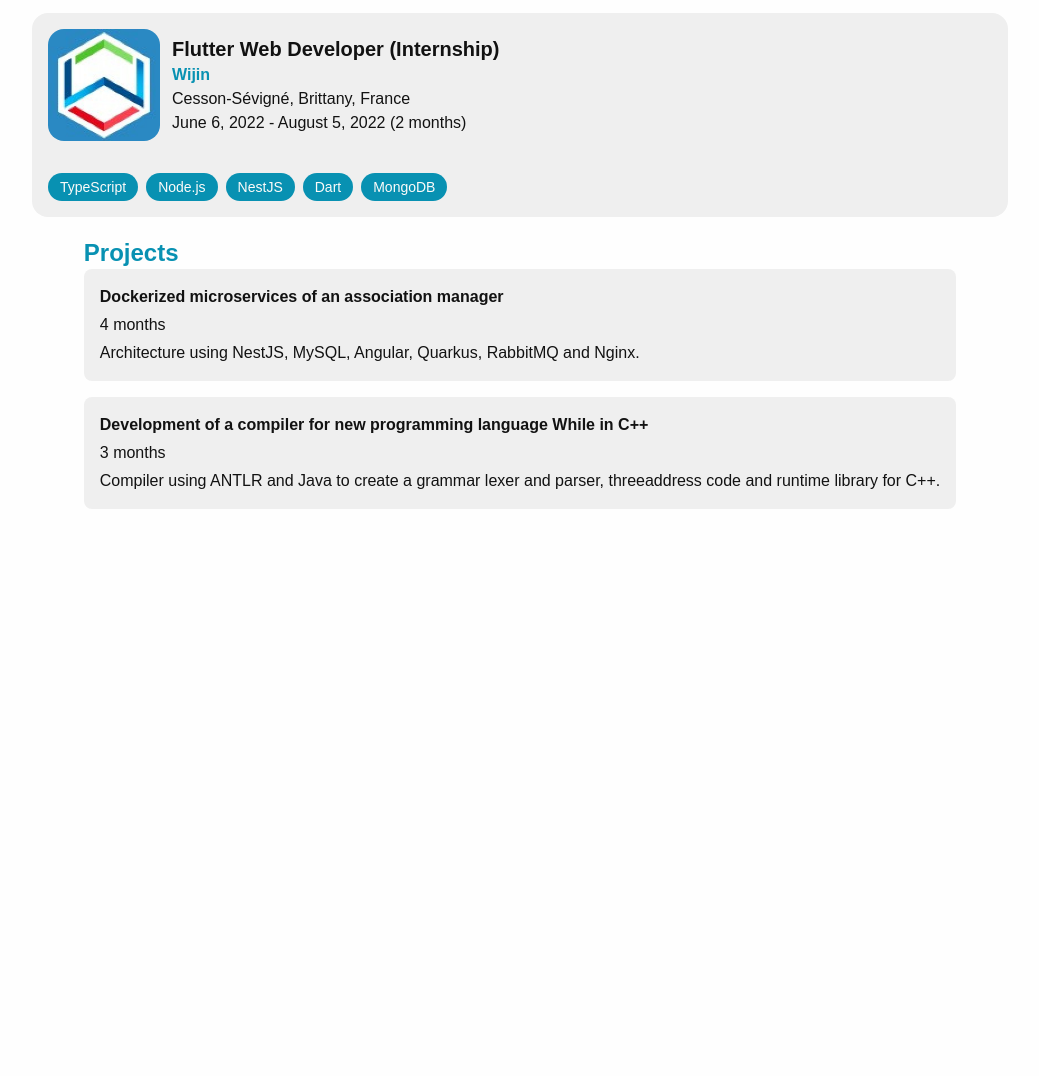
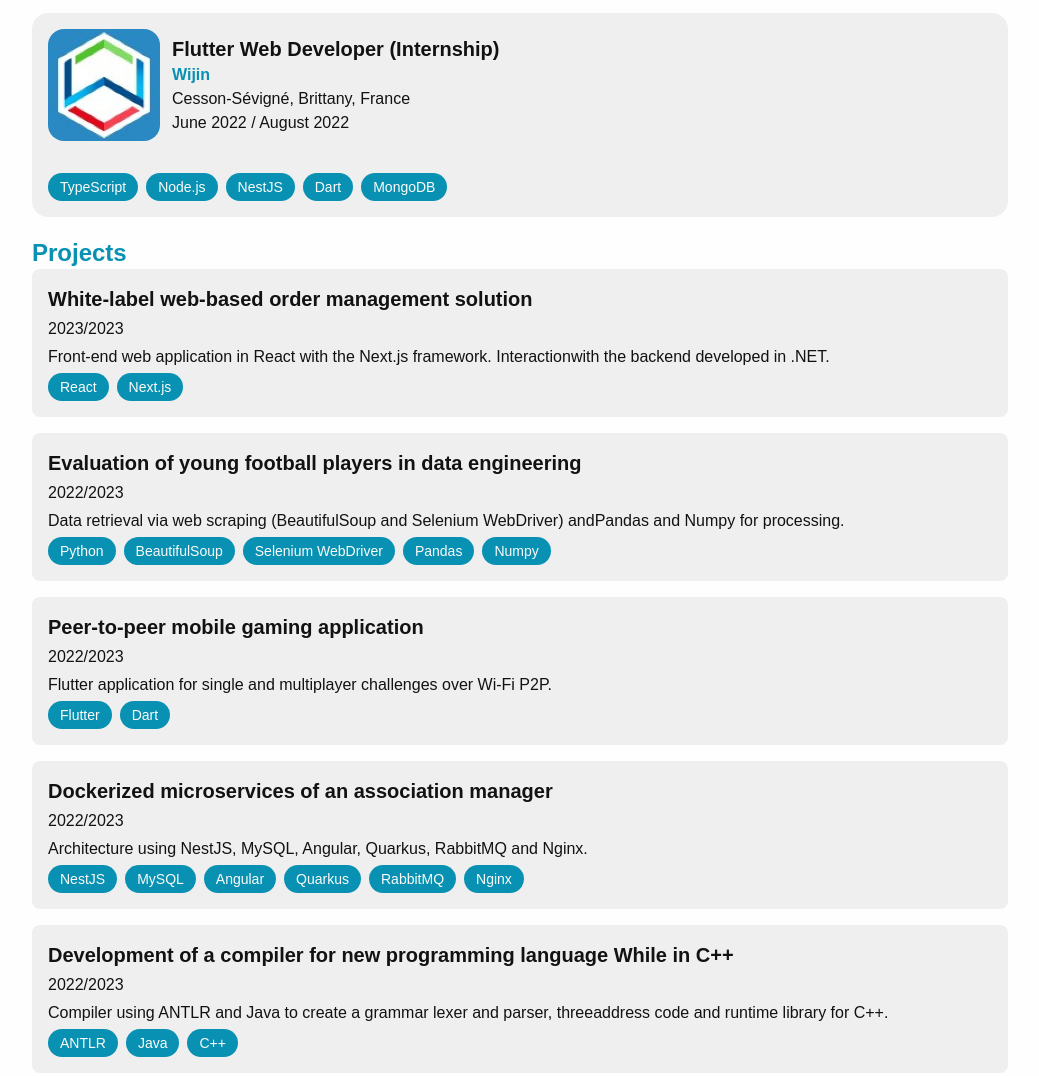
Before and after one commit to Unstery/unstery.github.io, an Astro site: page / in a window 1280 px wide. Shown: the part 639-1715 px from the top of the page, without its empty margins (120-1159 px from the left). Before the commit the page ends 1172 px from the top, so only its background shows below. Built offline with nearby package versions, Linux system fonts and the light colour scheme; Astro itself is replaced by a stand-in of ours.

Commit message:
create date hook

```diff
--- a/src/api/data/portfolio-data-en.json
+++ b/src/api/data/portfolio-data-en.json
@@ -77,16 +77,67 @@
             "title": "Projects",
             "entities": [
                 {
+                    "title": "White-label web-based order management solution",
+                    "startDate": "2023-01-01",
+                    "endDate": "2023-01-01",
+                    "description": "Front-end web application in React with the Next.js framework. Interactionwith the backend developed in .NET.",
+                    "skills": [
+                        "React", "Next.js"
+                    ]
+                },
+                {
+                    "title": "Evaluation of young football players in data engineering",
+                    "startDate": "2022-01-01",
+                    "endDate": "2023-01-01",
+                    "description": "Data retrieval via web scraping (BeautifulSoup and Selenium WebDriver) andPandas and Numpy for processing.",
+                    "skills": [
+                        "Python", "BeautifulSoup", "Selenium WebDriver", "Pandas", "Numpy"
+                    ]
+                },
+                {
+                    "title": "Peer-to-peer mobile gaming application",
+                    "startDate": "2022-01-01",
+                    "endDate": "2023-01-01",
+                    "description": "Flutter application for single and multiplayer challenges over Wi-Fi P2P.",
+                    "skills": [
+                        "Flutter", "Dart"
+                    ]
+                },
+                {
                     "title": "Dockerized microservices of an association manager",
-                    "date": "2022/2023",
-                    "duration": "4 months",
-                    "description": "Architecture using NestJS, MySQL, Angular, Quarkus, RabbitMQ and Nginx."
+                    "startDate": "2022-01-01",
+                    "endDate": "2023-01-01",
+                    "description": "Architecture using NestJS, MySQL, Angular, Quarkus, RabbitMQ and Nginx.",
+                    "skills": [
+                        "NestJS", "MySQL", "Angular", "Quarkus", "RabbitMQ", "Nginx"
+                    ]
                 },
                 {
                     "title": "Development of a compiler for new programming language While in C++",
-                    "date": "2022/2023",
-                    "duration": "3 months",
-                    "description": "Compiler using ANTLR and Java to create a grammar lexer and parser, threeaddress code and runtime library for C++."
+                    "startDate": "2022-01-01",
+                    "endDate": "2023-01-01",
+                    "description": "Compiler using ANTLR and Java to create a grammar lexer and parser, threeaddress code and runtime library for C++.",
+                    "skills": [
+                        "ANTLR", "Java", "C++"
+                    ]
+                },
+                {
+                    "title": "Creation of a web application for managing training schedules",
+                    "startDate": "2022-01-01",
+                    "endDate": "2022-01-01",
+                    "description": "Frontend web application in Flutter/Dart, API in NodeJS with the NestJSframework and database hosted in MongoDB.",
+                    "skills": [
+                        "Flutter", "Dart", "NodeJS", "NestJS", "MongoDB"
+                    ]
+                },
+                {
+                    "title": "Mobile application for signposting and cleaning up illegal dumping",
+                    "startDate": "2021-01-01",
+                    "endDate": "2021-01-01",
+                    "description": "Android development in Java/XML with Android Studio and Visual Studio Codetools. Hosting of our database in Firebase.",
+                    "skills": [
+                        "Java", "XML", "Firebase"
+                    ]
                 }
             ]
         }
--- a/src/api/data/portfolio-data-fr.json
+++ b/src/api/data/portfolio-data-fr.json
@@ -77,16 +77,67 @@
             "title": "Projets",
             "entities": [
                 {
+                    "title": "Solution web de gestion des commandes sous marque blanche",
+                    "startDate": "2023-01-01",
+                    "endDate": "2023-01-01",
+                    "description": "Application web frontend en React avec le framework Next.js. Interaction avecle backend développé en .NET.",
+                    "skills": [
+                        "React", "Next.js"
+                    ]
+                },
+                {
+                    "title": "Évaluation des jeunes joueurs de football en data",
+                    "startDate": "2022-01-01",
+                    "endDate": "2023-01-01",
+                    "description": "Récupération des données via web scraping (BeautifulSoup et SeleniumWebDriver) et Pandas et Numpy pour le traitement.",
+                    "skills": [
+                        "Python", "BeautifulSoup", "Selenium WebDriver", "Pandas", "Numpy"
+                    ]
+                },
+                {
+                    "title": "Application de jeux mobile en pair-à-pair",
+                    "startDate": "2022-01-01",
+                    "endDate": "2023-01-01",
+                    "description": "Application Flutter pour des défis solo et multijoueur en Wi-Fi Peer-to-Peer.",
+                    "skills": [
+                        "Flutter", "Dart"
+                    ]
+                },
+                {
                     "title": "Microservices dockerisés d'un gestionnaire d'association",
-                    "date": "2022/2023",
-                    "duration": "4 mois",
-                    "description": "Architecture utilisant NestJS, MySQL, Angular, Quarkus, RabbitMQ et Nginx."
+                    "startDate": "2022-01-01",
+                    "endDate": "2023-01-01",
+                    "description": "Architecture utilisant NestJS, MySQL, Angular, Quarkus, RabbitMQ et Nginx.",
+                    "skills": [
+                        "NestJS", "MySQL", "Angular", "Quarkus", "RabbitMQ", "Nginx"
+                    ]
                 },
                 {
                     "title": "Compilateur pour un nouveau langage de programmation While en C++",
-                    "date": "2022/2023",
-                    "duration": "3 mois",
-                    "description": "Compilateur utilisant ANTLR et Java pour créer un lexer et un parser de grammaire, un code 3 adresses et une bibliothèque d'exécution pour C++."
+                    "startDate": "2022-01-01",
+                    "endDate": "2023-01-01",
+                    "description": "Compilateur utilisant ANTLR et Java pour créer un lexer et un parser de grammaire, un code 3 adresses et une bibliothèque d'exécution pour C++.",
+                    "skills": [
+                        "ANTLR", "Java", "C++"
+                    ]
+                },
+                {
+                    "title": "Application web de gestion des plannings de formation",
+                    "startDate": "2022-01-01",
+                    "endDate": "2022-01-01",
+                    "description": "Application web frontend en Flutter/Dart, API en NodeJS avec le frameworkNestJS et base de données hébergée sous MongoDB.",
+                    "skills": [
+                        "Flutter", "Dart", "NodeJS", "NestJS", "MongoDB"
+                    ]
+                },
+                {
+                    "title": "Application mobile de signalisation et de nettoyage de dépôts sauvages",
+                    "startDate": "2021-01-01",
+                    "endDate": "2021-01-01",
+                    "description": "Développement Android en Java/XML avec les outils Android Studio et VisualStudio Code. Hébergement de notre base de données sous Firebase.",
+                    "skills": [
+                        "Java", "XML", "Firebase"
+                    ]
                 }
             ]
         }
--- a/src/api/models/education-entity.model.ts
+++ b/src/api/models/education-entity.model.ts
@@ -2,7 +2,7 @@ export interface EducationEntity {
   school: string,
   degree: string,
   speciality: string,
-  startDate: string,
-  endDate: string,
+  startDate: Date,
+  endDate: Date,
   image: string,
 }
--- a/src/api/models/project-entity.models.ts
+++ b/src/api/models/project-entity.models.ts
@@ -1,6 +1,8 @@
 export interface ProjectEntity {
   title: string,
-  date: string,
-  duration: string,
+  startDate: Date,
+  endDate: Date,
   description: string,
+  images?: string[],
+  skills: string[]
 }
--- a/src/components/education/education-item.component.tsx
+++ b/src/components/education/education-item.component.tsx
@@ -5,10 +5,28 @@ interface EducationItemProps {
   entity: EducationEntity
 }
 
+const getEducationDate = (
+  startDateString: Date,
+  endDateString: Date,
+  formatDate: (date: Date, options: Intl.DateTimeFormatOptions) => string,
+) => {
+  const options: Intl.DateTimeFormatOptions = { year: 'numeric' };
+  const startDate = new Date(startDateString);
+  const endDate = new Date(endDateString);
+  const startFormattedDate = formatDate(startDate, options);
+  const endFormattedate = formatDate(endDate, options);
+
+  return `${startFormattedDate}/${endFormattedate}`;
+};
+
 export const EducationItem = ({ entity }: EducationItemProps) => {
-  const { generateDate } = useDate();
+  const { formatDate } = useDate();
 
-  const date = generateDate(entity);
+  const date = getEducationDate(
+    entity.startDate,
+    entity.endDate,
+    formatDate,
+  );
 
   return (
     <div className="p-4 flex flex-col gap-4 rounded-2xl bg-background-300 dark:bg-background-600">
--- a/src/components/experience/experience-item.component.tsx
+++ b/src/components/experience/experience-item.component.tsx
@@ -5,10 +5,28 @@ interface ExperienceItemProps {
   entity: ExperienceEntity
 }
 
+const getExperienceDate = (
+  startDateString: Date,
+  endDateString: Date,
+  formatDate: (date: Date, options: Intl.DateTimeFormatOptions) => string,
+) => {
+  const options: Intl.DateTimeFormatOptions = { month: 'long', year: 'numeric' };
+  const startDate = new Date(startDateString);
+  const endDate = new Date(endDateString);
+  const startFormattedDate = formatDate(startDate, options);
+  const endFormattedate = formatDate(endDate, options);
+
+  return `${startFormattedDate} / ${endFormattedate}`;
+};
+
 export const ExperienceItem = ({ entity }: ExperienceItemProps) => {
-  const { generateDate } = useDate();
+  const { formatDate } = useDate();
 
-  const date = generateDate(entity);
+  const date = getExperienceDate(
+    entity.startDate,
+    entity.endDate,
+    formatDate,
+  );
 
   return (
     <div className="p-4 flex flex-col gap-4 rounded-2xl bg-background-300 dark:bg-background-600">
--- a/src/components/projects/project-item.component.tsx
+++ b/src/components/projects/project-item.component.tsx
@@ -1,13 +1,39 @@
 import { ProjectEntity } from '../../api/models';
+import { useDate } from '../../modules/portfolio';
 
 interface ProjectItemProps {
   entity: ProjectEntity
 }
 
-export const ProjectItem = ({ entity }: ProjectItemProps) => (
-  <div className="p-4 flex flex-col gap-1 rounded-lg bg-background-300 dark:bg-background-600">
-    <h3 className="text-text-700 dark:text-text-200 font-semibold">{entity.title}</h3>
-    <h4 className="text-text-700 dark:text-text-200">{entity.duration}</h4>
-    <p className="text-text-700 dark:text-text-200">{entity.description}</p>
-  </div>
-);
+const getProjectDate = (
+  startDateString: Date,
+  endDateString: Date,
+  formatDate: (date: Date, options: Intl.DateTimeFormatOptions) => string,
+) => {
+  const options: Intl.DateTimeFormatOptions = { year: 'numeric' };
+  const startDate = new Date(startDateString);
+  const endDate = new Date(endDateString);
+  const startFormattedDate = formatDate(startDate, options);
+  const endFormattedate = formatDate(endDate, options);
+
+  return `${startFormattedDate}/${endFormattedate}`;
+};
+
+export const ProjectItem = ({ entity }: ProjectItemProps) => {
+  const { formatDate } = useDate();
+
+  const date = getProjectDate(entity.startDate, entity.endDate, formatDate);
+
+  return (
+    <div className="p-4 flex flex-col gap-1 rounded-lg bg-background-300 dark:bg-background-600">
+      <h3 className="text-xl font-bold">{entity.title}</h3>
+      <p>{date}</p>
+      <p>{entity.description}</p>
+      <div className="flex flex-wrap gap-2">
+        {entity.skills.map((skill) => (
+          <p key={skill} className="py-1 px-3 rounded-2xl text-sm bg-primary-200 text-text-200">{skill}</p>
+        ))}
+      </div>
+    </div>
+  );
+};
--- a/src/components/projects/projects.component.tsx
+++ b/src/components/projects/projects.component.tsx
@@ -1,13 +1,20 @@
 import { usePortfolio } from '../../modules/portfolio';
 import { ProjectItem } from './project-item.component';
 
-export const Projects = () => {
+interface ProjectsProps {
+  categoriesRef: React.MutableRefObject<HTMLElement[]>
+}
+
+export const Projects = ({ categoriesRef }: ProjectsProps) => {
   const { findProjects } = usePortfolio();
 
   const projects = findProjects();
 
   return (
-    <div>
+    <div
+      className="w-full"
+      ref={(element) => categoriesRef.current.push(element!)}
+    >
       <h2 className="text-primary-200 text-2xl font-bold">{projects.title}</h2>
       <div className="flex flex-col gap-4">
         {projects.entities.map((entity) => (
@@ -15,6 +22,5 @@ export const Projects = () => {
         ))}
       </div>
     </div>
-
   );
 };
--- a/src/modules/portfolio/hooks/date.hook.ts
+++ b/src/modules/portfolio/hooks/date.hook.ts
@@ -1,12 +1,12 @@
 import { useTranslation } from 'react-i18next';
-import { calculateMonthDiff, formatDate, generateDate } from '../utils/date.utils';
+
+import { calculateMonthDiff, formatDate } from '../utils/date.utils';
 
 export const useDate = () => {
-  const { i18n, t } = useTranslation();
+  const { i18n } = useTranslation();
 
   return {
     calculateMonthDiff,
     formatDate: formatDate(i18n),
-    generateDate: generateDate(i18n, t)
   };
 };
--- a/src/modules/portfolio/utils/date.utils.ts
+++ b/src/modules/portfolio/utils/date.utils.ts
@@ -1,9 +1,3 @@
-import {
-  EducationEntity,
-  ExperienceEntity,
-  ProjectEntity
-} from '../../../api/models';
-
 export const calculateMonthDiff = (startDate: Date, endDate: Date) => {
   let months;
   months = (endDate.getFullYear() - startDate.getFullYear()) * 12;
@@ -12,20 +6,9 @@ export const calculateMonthDiff = (startDate: Date, endDate: Date) => {
   return months <= 0 ? 0 : months;
 };
 
-export const formatDate = (i18n: any) => (date: Date) => {
-  const options: Intl.DateTimeFormatOptions = { day: 'numeric', month: 'long', year: 'numeric' };
-  return new Intl.DateTimeFormat(i18n.language, options).format(date);
-};
-
-export const generateDate = (
-  i18n: any,
-  t: any
+export const formatDate = (
+  i18n: any
 ) => (
-  entity: ExperienceEntity | EducationEntity | ProjectEntity
-) => {
-  const startDate = new Date(entity.startDate);
-  const endDate = new Date(entity.endDate);
-  const monthsDiff = calculateMonthDiff(startDate, endDate);
-
-  return `${formatDate(i18n)(startDate)} - ${formatDate(i18n)(endDate)} (${t('month', { count: monthsDiff })})`;
-};
+  date: Date,
+  options: Intl.DateTimeFormatOptions
+) => new Intl.DateTimeFormat(i18n.language, options).format(date);
```
